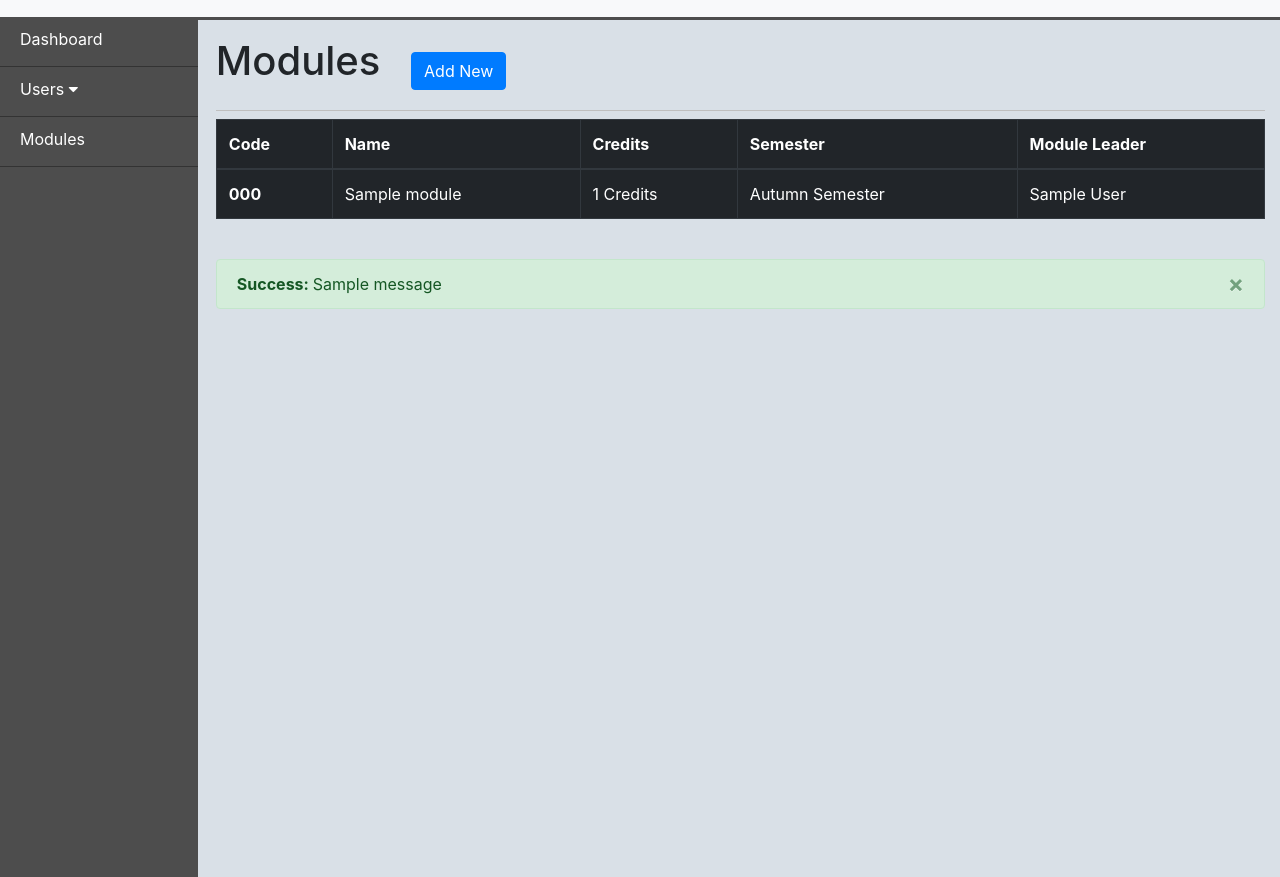
After one commit to Ryan95Z/Module-Review-Change-Management, a Django app: a page that uses core/templates/core/module_list.html in a window 1280 px wide. The commit adds this page. Shown: the part 39-916 px from the top of the page. Run offline with Django 3.2, Linux system fonts and the light colour scheme; a user stored in the database is signed in; tables that the repository leaves empty hold one stand-in row (values such as "Sample post"); one stand-in notice (Sample message) is shown; some libraries are stand-ins or nearby versions.

Commit message:
added module list view and fix some html issues with messages

```diff
--- a/core/models/module.py
+++ b/core/models/module.py
@@ -3,14 +3,14 @@ from django.db import models
 from .user import User
 
 DELIVERY_LANGUAGES = (
-    ('cy', 'Welsh'),
-    ('en', 'English')
+    ('Welsh', 'Welsh'),
+    ('English', 'English')
 )
 
 SEMESTER_OPTIONS = (
-    ('AS', 'Autumn Semester'),
-    ('SS', 'Sprint Semester'),
-    ('DS', 'Double Semester')
+    ('Autumn Semester', 'Autumn Semester'),
+    ('Spring Semester', 'Spring Semester'),
+    ('Double Semester', 'Double Semester')
 )
 
 
--- a/core/templates/core/misc/messages.html
+++ b/core/templates/core/misc/messages.html
@@ -1,7 +1,7 @@
+{% if messages %}
 	<br>
 	<div class="row">
 		<div class="col-md-12">
-		{% if messages %}
 			{% for message in messages %}
 				{% if message.tags == "success" %}
 					<div class="alert alert-success alert-dismissible fade show" role="alert">
@@ -25,6 +25,6 @@
 				  </button>
 				</div>
 			{% endfor %}
-	{% endif %}
 		</div>
 	</div>
+{% endif %}
--- /dev/null
+++ b/core/templates/core/module_list.html
@@ -0,0 +1,35 @@
+{% extends 'core/main.html' %}
+
+{% block title %}
+	Modules
+{% endblock %}
+
+{% block main %}
+	<div class="row">
+		<div class="col-md-12">
+			<h1>Modules <span class="h-sub-action"><a class="btn btn-primary" href="#">Add New</a></span></h1>
+			<table class="table table-bordered table-dark">
+				<thead>
+					<tr>
+						<th scope="col">Code</th>
+						<th scope="col">Name</th>
+						<th scope="col">Credits</th>
+						<th scope="col">Semester</th>
+						<th scope="col">Module Leader</th>
+					</tr>
+				</thead>
+				<tbody>
+				{% for module in object_list %}
+					<tr>
+						<th scope="row">{{ module.module_code }}</th>
+						<td>{{ module.module_name }}</td>
+						<td>{{ module.module_credits }} Credits</td>
+						<td>{{ module.semester }}</td>
+						<td>{{ module.module_leader_name }}</td>
+					</tr>
+				{% endfor %}
+				</tbody>
+			</table>
+		</div>
+	</div>
+{% endblock %}
--- a/core/templates/core/sidebars/admin_sidebar.html
+++ b/core/templates/core/sidebars/admin_sidebar.html
@@ -8,4 +8,5 @@
 			<li><a href="{% url 'all_tutors' %}">Year Tutors</a></li>
 		</ul>
 	</li>
+	<li><a href="{% url 'all_modules' %}">Modules</a></li>
 </ul>
--- a/core/urls.py
+++ b/core/urls.py
@@ -22,6 +22,10 @@ urlpatterns = [
     url(r'^tutors/(?P<pk>[0-9]+)/$', login_required(
             AdminYearTutorUpdateView.as_view()), name="update_tutor"),
 
+    # module urls
+    url(r'^modules/$', login_required(
+        AdminModuleListView.as_view()), name='all_modules'),
+
     # generic user profile urls
     url(r'^profile/(?P<slug>[\w.@+-]+)/$',
         login_required(UserSettingsView.as_view()), name='user_settings'),
--- a/core/views/admin_views.py
+++ b/core/views/admin_views.py
@@ -6,7 +6,7 @@ from django.shortcuts import render
 
 from .mixins import AdminTestMixin
 from core.forms import UserPermissionsForm, UserCreationForm
-from core.models import User, YearTutor
+from core.models import User, YearTutor, Module
 
 
 class UserListView(AdminTestMixin, ListView):
@@ -99,3 +99,7 @@ class AdminYearTutorUpdateView(AdminTestMixin, UpdateView):
 
     def get_success_url(self):
         return reverse('all_tutors')
+
+
+class AdminModuleListView(AdminTestMixin, ListView):
+    model = Module
```
Lines whose indentation alone changed are shown as unchanged.
